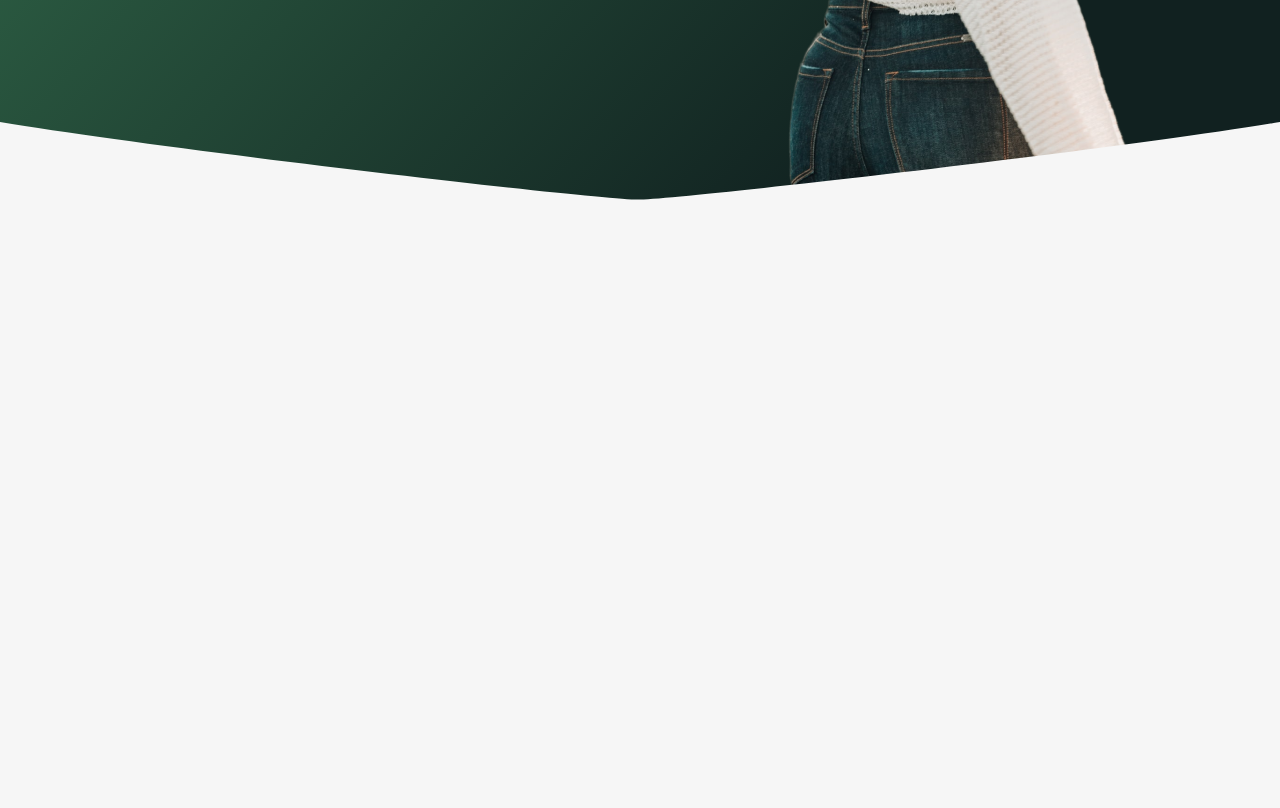
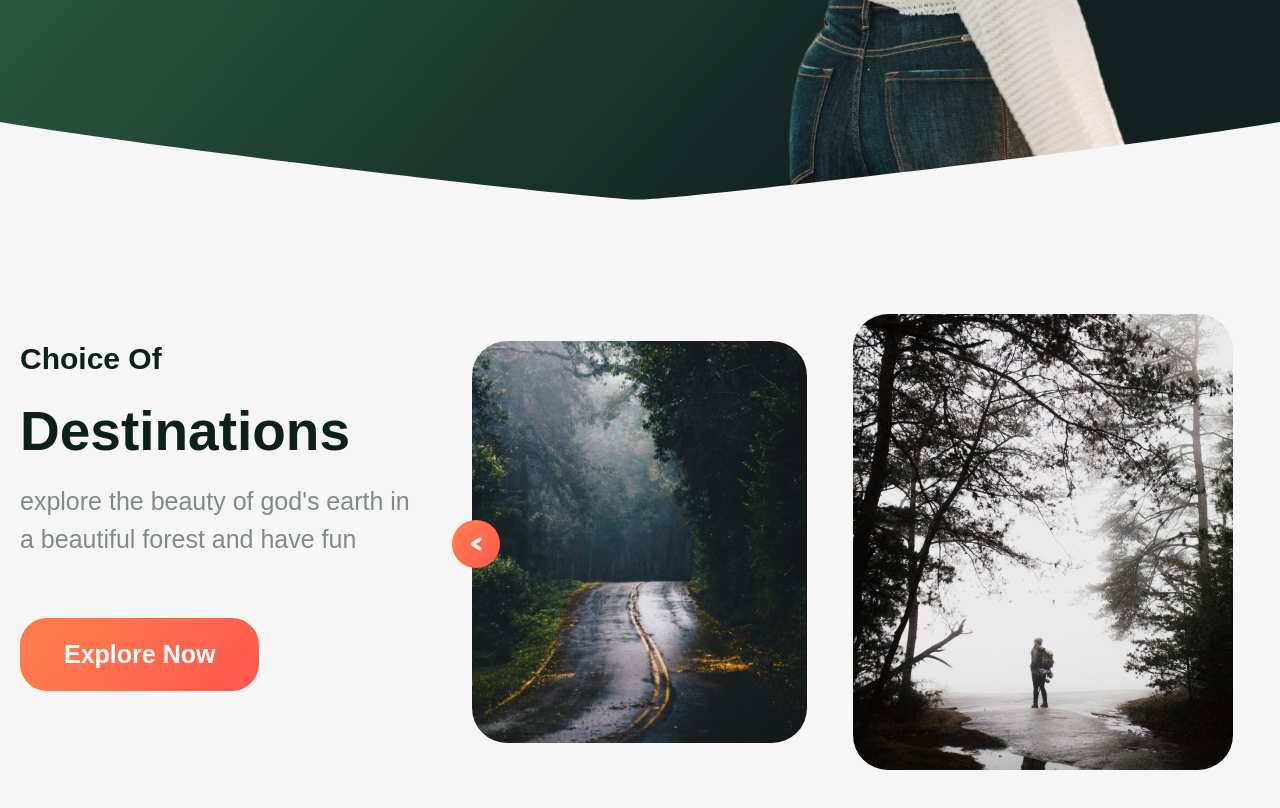
Before and after one commit to RizvanDev/GoTrip, a website built with webpack: page src/index.html in a window 1280 px wide. Shown: the part 722-1530 px from the top of the page. Before the commit the page ends 940 px from the top, so only its background shows below. Built offline with nearby package versions, Linux system fonts and the light colour scheme.

Commit message:
the 'destination' block has been added, the swiper js plugin is connected

```diff
--- a/package.json
+++ b/package.json
@@ -32,6 +32,7 @@
     "webpack-dev-server": "^4.9.3"
   },
   "dependencies": {
-    "@babel/polyfill": "^7.12.1"
+    "@babel/polyfill": "^7.12.1",
+    "swiper": "^8.3.2"
   }
 }
--- a/src/css/__media.scss
+++ b/src/css/__media.scss
@@ -1,14 +1,14 @@
 @media (min-width: 768px) {
   .navigation__auth,
   .navigation__login,
-  .header__btn {
-    transition: all .3s ease 0s;
+  .button {
+    transition: all .2s ease 0s;
   }
   .navigation__auth:hover{
     color: rgb(255, 231, 49);
   }
   .navigation__login:hover,
-  .header__btn:hover{
+  .button:hover{
     background: linear-gradient(129.54deg,#ff4040 95.03%, #ff1313 15.57% ), #FFFFFF;
   }
 }
--- a/src/css/style.scss
+++ b/src/css/style.scss
@@ -1,6 +1,7 @@
 @import './helpStyles/fonts';
 @import './helpStyles/reset';
 @import './helpStyles/variables';
+@import '../../node_modules/swiper/swiper-bundle.css';
 
 body {
     font-family: 'Poppins', sans-serif;
@@ -12,10 +13,6 @@ body {
   max-width: $container-width;
   margin: 0 auto;
   padding: 0 $container-paddings;
-}
-
-.container-right {
-  padding-left: calc((100% - $container-width) / 2 + $container-paddings);
 }
 
 // header
@@ -98,7 +95,9 @@ body {
 }
 
 .navigation__login:active,
-.header__btn:active{
+.button:active,
+.destination-slider.swiper-button-prev:active,
+.destination-slider.swiper-button-next:active {
    transform: scale(0.95);
 }
 
@@ -136,13 +135,15 @@ body {
   color: rgb(255, 255, 255, 0.5);
 }
 
-.header__btn {
+.button {
   display: inline-block;
-  padding: 26px 48px;
   background: $btn-color;
   border-radius: 27px;
   font-weight: 600;
   font-size: 25px;
+}
+.header__btn{
+  padding: 26px 48px;
 }
 
 .header__body-right{
@@ -157,4 +158,93 @@ body {
    height: 940px;
 }
 
+
+// destination
+.destination {
+  display: flex;
+  column-gap: 22px;
+  padding-right: $container-paddings;
+  padding-left: calc((100% - $container-width) / 2 + $container-paddings);
+  padding-top: 96px;
+  padding-bottom: 100px;
+  overflow: hidden;
+}
+
+// title
+.destination__title {
+  min-width: 410px;
+}
+
+.destination__head {
+  padding-bottom: 15px;
+  font-weight: 600;
+  font-size: 55px;
+  line-height: 72px;
+}
+
+.destination__head_small {
+  font-size: 30px;
+}
+
+.destination__text {
+  padding-bottom: 60px;
+  font-weight: 500;
+  font-size: 25px;
+  line-height: 38px;
+  color: $secondary;
+}
+
+.destination__link {
+  padding: 24px 44px;
+  color: #FEFEFE;
+}
+
+// slider
+.destination-slider.swiper {
+  flex-shrink: 0;
+  width: 1182px;
+}
+
+.destination-slider .swiper-wrapper {
+  height: 456px;
+  display: flex;
+  align-items: center;
+}
+
+.destination-slider.swiper-slide {
+  display: flex;
+  justify-content: center;
+  height: auto;
+  img {
+    width: 335px;
+    height: 402px;
+    object-fit: cover;
+    border-radius: 35px;
+    transition: all .3s ease 0s;
+  }
+  &.swiper-slide-active{
+    img {
+      width: 380px;
+      height: 456px;
+    }
+  }
+}
+
+.destination-slider .swiper-button-prev {
+  left: 0;
+  padding: 24px;
+  background: $btn-color;
+  border-radius: 50%;
+}
+
+.destination-slider .swiper-button-prev::after {
+  content: "";
+  position: absolute;
+  width: 11px;
+  height: 14px;
+  background: url('../assets/images/slider/arrow-left.svg') no-repeat;
+  background-size: contain;
+  font-size: 0;
+}
+
 @import './_media'
--- a/src/index.html
+++ b/src/index.html
@@ -9,7 +9,7 @@
 </head>
 
 <body>
-
+  <!------------ header ----------->
   <header class="header">
     <div class="header__container container">
       <div class="header__top">
@@ -38,7 +38,7 @@
             With Us
           </h1>
           <p class="header__text">explore the beauty of god's earth in a beautiful forest and have fun</p>
-          <a href="#!" class="header__btn">Explore Now</a>
+          <a href="#!" class="header__btn button">Explore Now</a>
         </div>
         <div class="header__body-right">
           <img class="header__body_img" src="./assets/images/header/header.png" alt="">
@@ -46,7 +46,34 @@
       </div>
     </div>
   </header>
-
+  <!------------ MAIN CONTENT ----------->
+  <main>
+    <!------------ destination block ----------->
+    <div class="destination">
+      <div class="destination__title">
+        <h2 class="destination__head">
+          <span class="destination__head_small"> Choice Of </span>
+          Destinations
+        </h2>
+        <p class="destination__text">
+          explore the beauty of god's earth in
+          a beautiful forest and have fun
+        </p>
+        <a href="#!" class="destination__link button">Explore Now</a>
+      </div>
+      <div class="destination-slider swiper">
+        <div class="destination-slider swiper-wrapper">
+          <a href="#!" class="destination-slider swiper-slide"><img src="./assets/images/slider/slider-img1.jpg"
+              alt=""></a>
+          <a href="#!" class="destination-slider swiper-slide"><img src="./assets/images/slider/slider-img2.jpg"
+              alt=""></a>
+          <a href="#!" class="destination-slider swiper-slide"><img src="./assets/images/slider/slider-img3.jpg"
+              alt=""></a>
+        </div>
+        <button type="button" class="destination-slider swiper-button-prev"></button>
+      </div>
+    </div>
+  </main>
 </body>
 
 </html>
--- a/src/scripts/index.js
+++ b/src/scripts/index.js
@@ -2,3 +2,24 @@
 
 import '../index.html'
 import '../css/style.scss'
+import Swiper, { Navigation, Pagination } from 'swiper'
+
+
+const swiper = new Swiper('.destination-slider.swiper', {
+  modules: [Navigation, Pagination],
+
+  direction: 'horizontal',
+  slidesPerView: 3,
+  initialSlide: 1,
+  loop: true,
+  speed: 700,
+  centeredSlides: true,
+  slideToClickedSlide: true,
+  spaceBetween: 30,
+  grabCursor: true,
+
+  navigation: {
+    nextEl: '.destination-slider.swiper-button-next',
+    prevEl: '.destination-slider.swiper-button-prev',
+  },
+})
```
Also changed, not shown: README.md, dist/assets/images/arrow-left.svg (added), dist/assets/images/slider-img1.jpg (added), dist/assets/images/slider-img2.jpg (added), dist/assets/images/slider-img3.jpg (added), dist/index.html, 5 other files.
